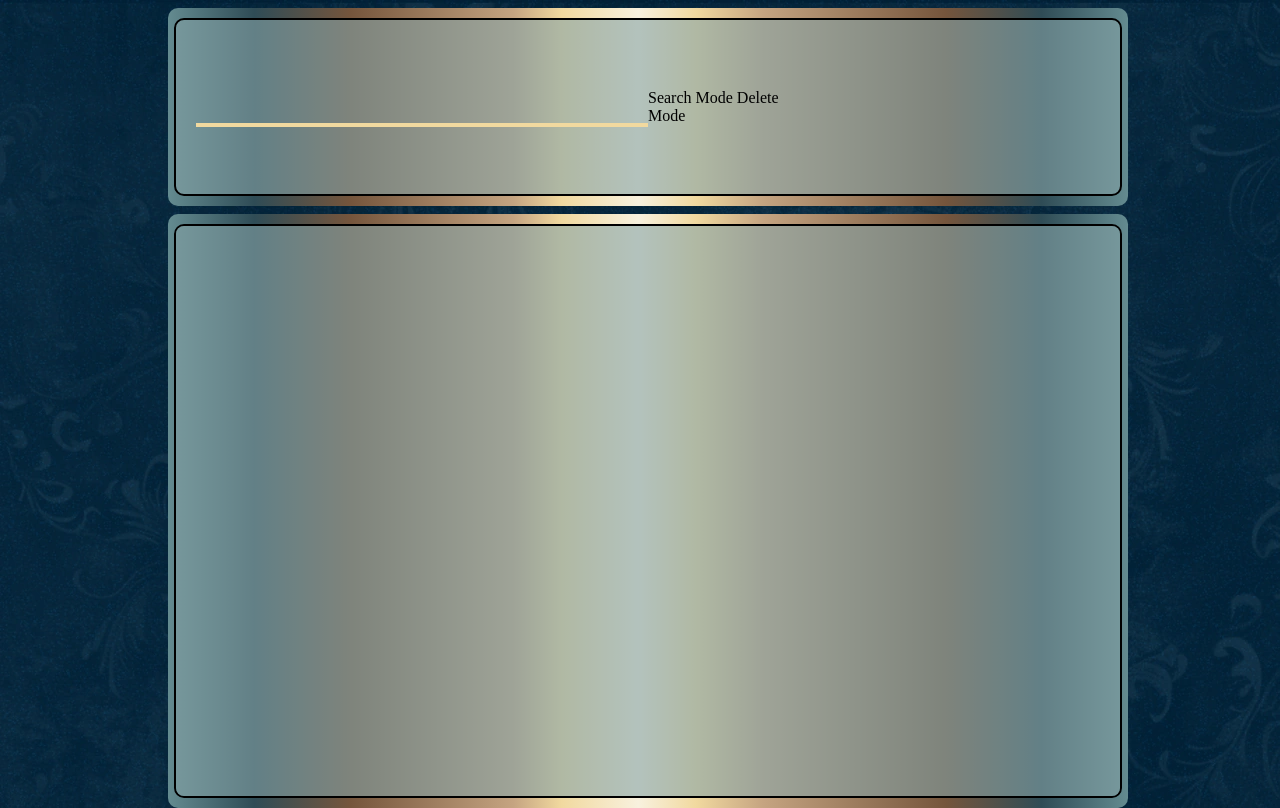
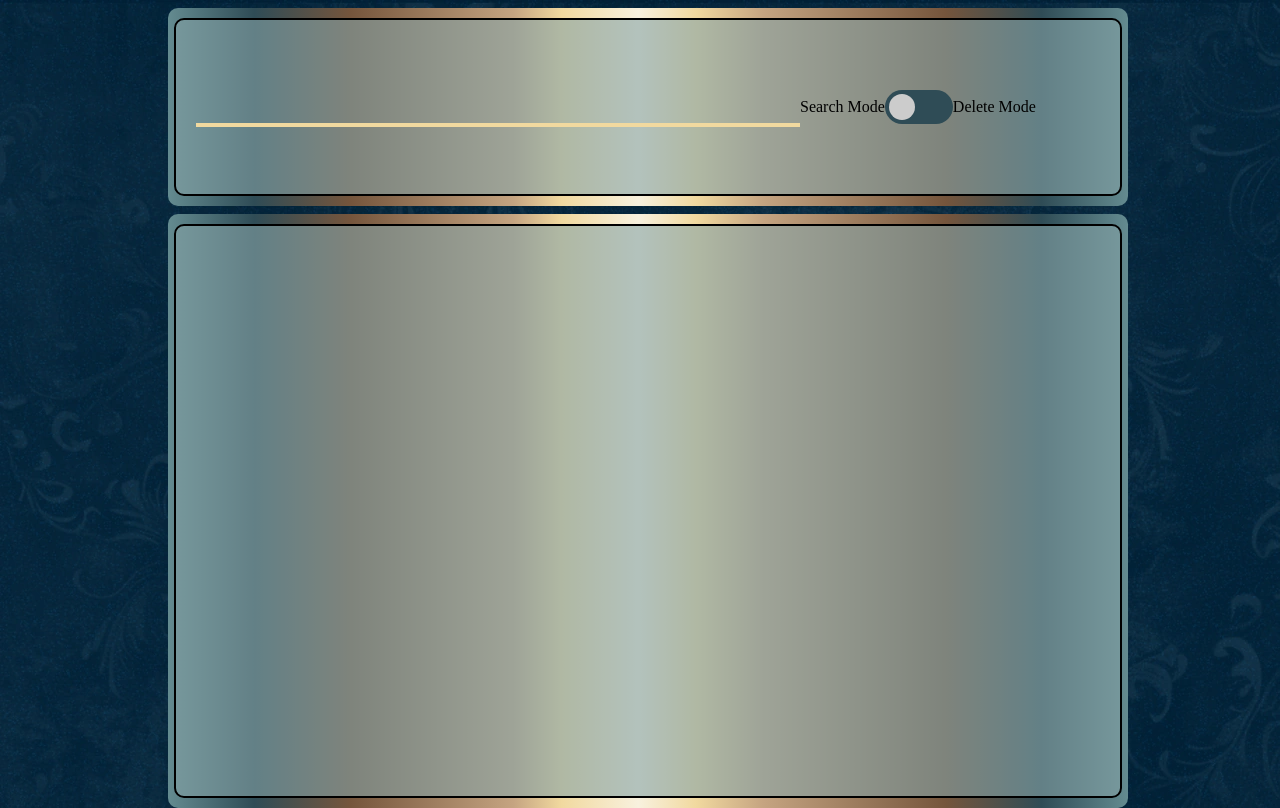
Before and after one commit to mk360/feh-inheritance, a plain HTML site: page index.html in a window 1280 px wide. Drawn offline with Linux system fonts and the light colour scheme.

Commit message:
add mode switcher html, css

```diff
--- a/index.html
+++ b/index.html
@@ -9,11 +9,14 @@
                 <div class="searchbox content">
                     <input list="search-results" id="hero-search" class="search-field" />
                     <datalist class="hide" id="search-results"></datalist>
-                    <div>
-                        <input type="radio" checked value="search" class="mode-switch" id="search" />
-                        <input type="radio" value="delete" class="mode-switch" id="delete" />
-                        <label for="search">Search Mode</label>
-                        <label for="delete">Delete Mode</label>
+                    <div class="mode-container">
+                        <input type="radio" name="app-mode" checked value="search" class="mode-switch" id="search-mode" />
+                        <label class="mode-label" for="search-mode">Search Mode</label>
+                        <div class="switch-bg">
+                            <div class="switch-circle"></div>
+                        </div>
+                        <input type="radio" name="app-mode" value="delete" class="mode-switch" id="delete-mode" />
+                        <label class="mode-label" for="delete-mode">Delete Mode</label>
                     </div>
                 </div>
             </section>
--- a/static/index.css
+++ b/static/index.css
@@ -2,6 +2,7 @@
     --navy-blue: #2F4C56;
     --feh-light-blue: #00C3E5;
     --feh-gold: #F1D99F;
+    --delete-red: #721717;
 }
 
 html {
@@ -43,14 +44,12 @@ main {
 }
 
 .searchbox {
-    display: grid;
-    grid-template-rows: 1fr;
-    grid-template-columns: repeat(6, 1fr);
+    display: flex;
     align-items: center;
 }
 
 .search-field {
-    grid-area: 1 / 1 / 1 / 4;
+    flex: 2;
     border: none;
     font-size: 30px;
     border-bottom: 4px solid var(--feh-gold);
@@ -61,6 +60,41 @@ main {
 
 .mode-switch {
     display: none;
+}
+
+.switch-bg {
+    transition: 300ms linear;
+    position: relative;
+    width: 60px;
+    height: 34px;
+    display: flex;
+    align-items: center;
+    /* background-color: red; */
+    border-radius: 34px;
+    padding-left: 4px;
+    padding-right: 4px;
+}
+
+.switch-circle {
+    background-color: #CCCCCC;
+    height: 26px;
+    border-radius: 50%;
+    width: 26px;
+}
+
+#search-mode:checked ~ .switch-bg {
+    background-color: var(--navy-blue);
+}
+
+.switch-bg:has(~ #delete-mode:checked) {
+    background-color: var(--delete-red);
+    justify-content: flex-end;
+}
+
+.mode-container {
+    display: flex;
+    flex: 1;
+    align-items: center;
 }
 
 .hide {
@@ -91,9 +125,9 @@ main {
 
 #barracks {
     display: grid;
-    grid-template-columns: repeat(6, 160px);
+    grid-template-columns: repeat(auto-fill, 160px);
     grid-auto-rows: 160px;
-    column-gap: 3vw;
+    column-gap: 2vw;
     row-gap: 2vh;
     overflow-y: scroll;
 }
```
